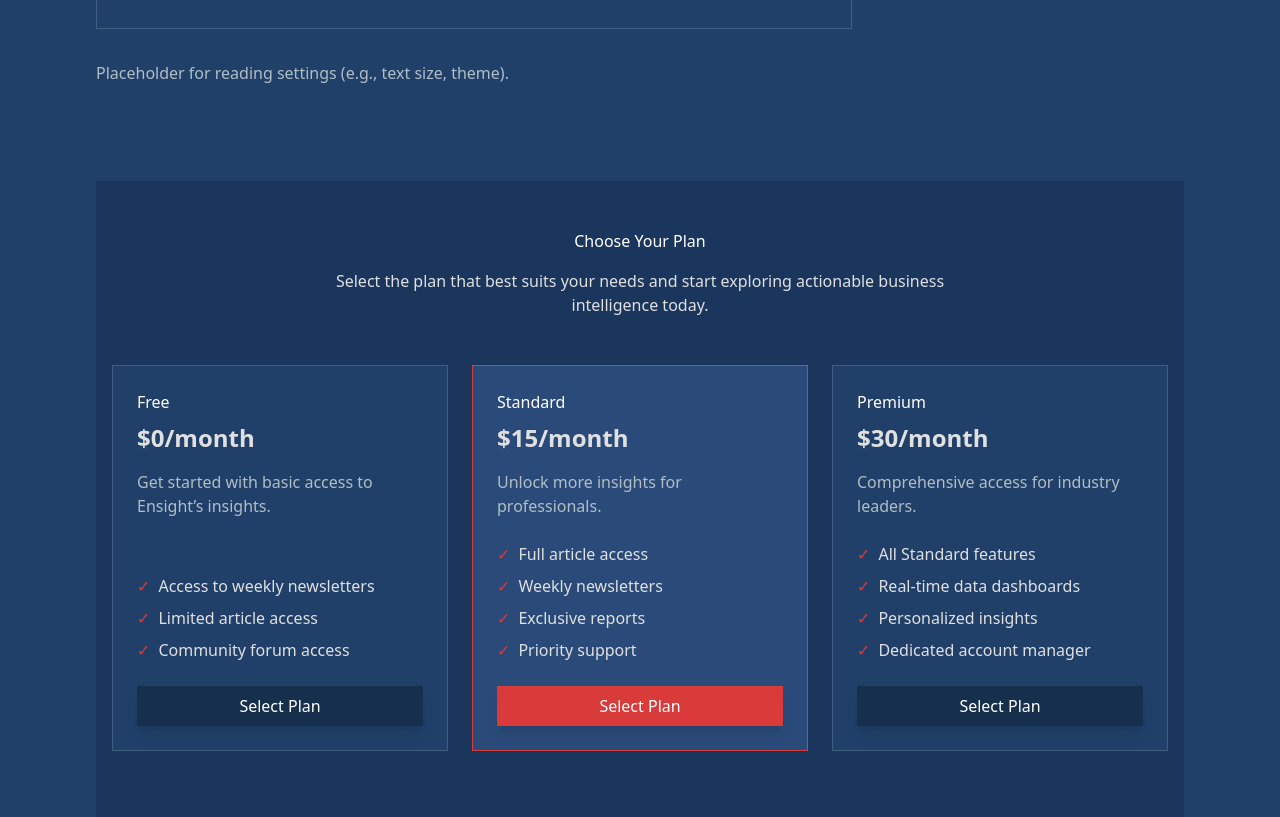
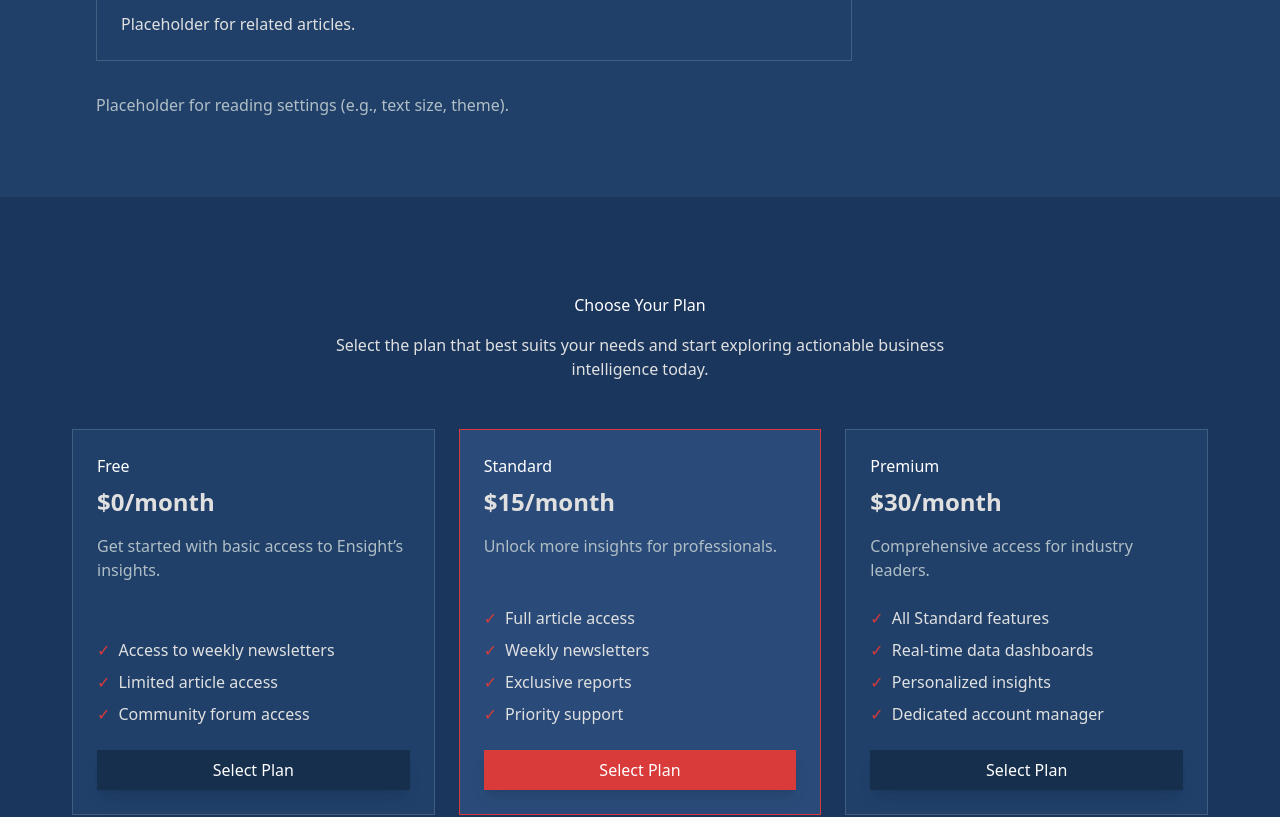
Before and after one commit to HikmaAnwar/ensight-news, a Next.js app: page / in a window 1280 px wide. Shown: the part 2460-3277 px from the top of the page. Built offline with nearby package versions, Linux system fonts and the light colour scheme.

Commit message:
refactor: simplify layout structure and improve styling for Banking and Home pages

```diff
--- a/src/app/finance/banking/page.tsx
+++ b/src/app/finance/banking/page.tsx
@@ -1,3 +1,4 @@
+// src/app/finance/banking/page.tsx
 import { Container } from "@mantine/core";
 import { ArticleSection } from "@/components/ui/ArticleSection";
 
@@ -35,8 +36,7 @@ const breadcrumbItems = [
 
 export default function BankingPage() {
   return (
-    <div>
-      <Container size="lg">
+    <Container size="lg" className="py-8">
       <ArticleSection
         section="Finance"
         subtype="Banking"
@@ -44,6 +44,5 @@ export default function BankingPage() {
         breadcrumbItems={breadcrumbItems}
       />
     </Container>
-    </div>
   );
 }
--- a/src/app/layout.tsx
+++ b/src/app/layout.tsx
@@ -28,9 +28,9 @@ export default function RootLayout({
             Skip to Main Content
           </a>
           <Header />
-          <main id="main-content" className="px-20">
-            {children}
-            <section className="py-12">
+          <main id="main-content" className="bg-surface">
+            <div className="px-20">{children}</div>
+            <section className="py-12 w-full bg-background">
               <div className="max-w-[1200px] mx-auto px-4">
                 <SubscriptionPlans />
                 <TrustedBy />
--- a/src/app/page.tsx
+++ b/src/app/page.tsx
@@ -1,14 +1,13 @@
+// src/app/page.tsx
 import { Container } from "@mantine/core";
 import { ArticleDetail } from "@/components/ui/ArticleDetail";
 import { HeroSection } from "@/components/ui/HeroSection";
 
 export default function HomePage() {
   return (
-    <div>
-      <Container size="lg">
-        <HeroSection />
-        <ArticleDetail />
-      </Container>
-    </div>
+    <Container size="lg" className="py-8">
+      <HeroSection />
+      <ArticleDetail />
+    </Container>
   );
 }
```
Lines whose indentation alone changed are shown as unchanged.
